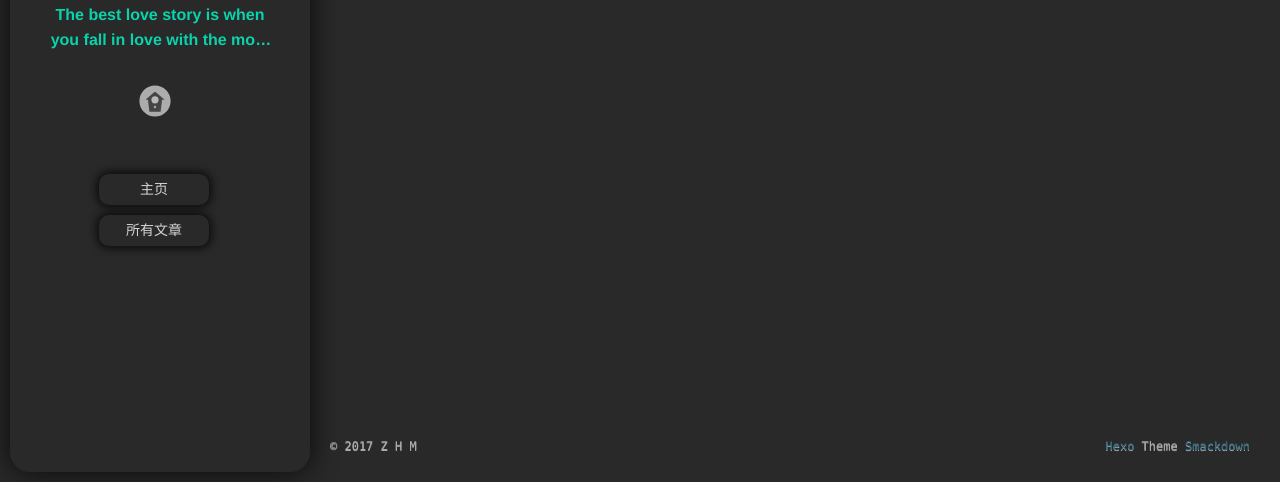
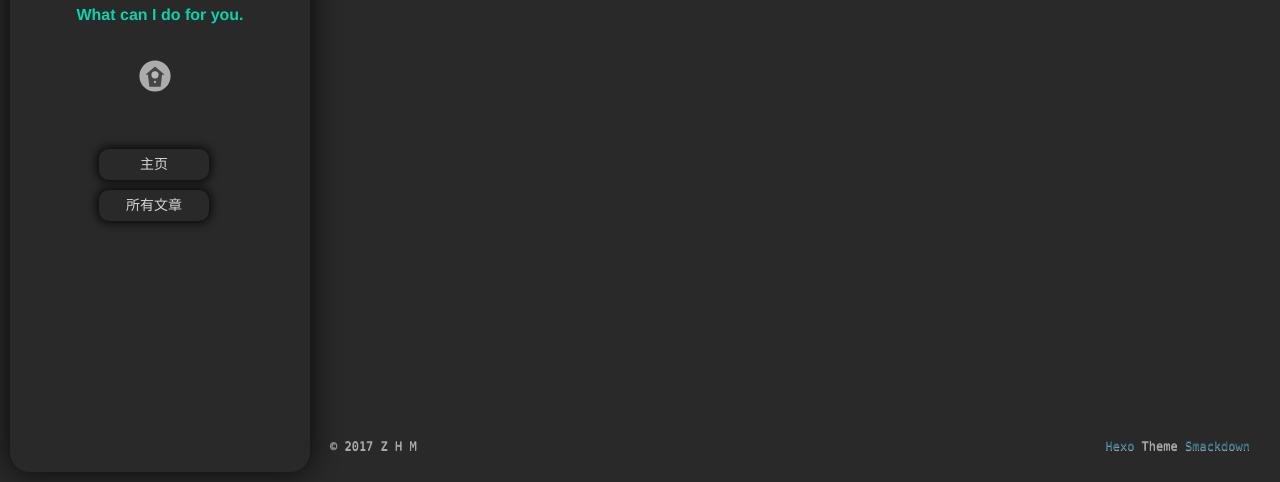
Before and after one commit to Select-HM/Select-HM.github.io, a plain HTML site: page 2017/04/19/Hero/index.html in a window 1280 px wide. Shown: the part 318-800 px from the top of the page. Drawn offline with nearby package versions, Linux system fonts and the light colour scheme; some packages are replaced by stand-ins of ours; a script that the page names is missing.

Commit message:
Site updated: 2017-04-20 18:36:11

```diff
--- a/2017/04/19/Hero/index.html
+++ b/2017/04/19/Hero/index.html
@@ -53,7 +53,7 @@
 		</hgroup>
 
 
-		<p class="header-subtitle">The best love story is when you fall in love with the most unexpected person at the most unexpected time.</p>
+		<p class="header-subtitle">What can I do for you.</p>
 
 
 
@@ -149,7 +149,7 @@
 			  <h1 class="header-author">Z H M</h1>
 			</hgroup>
 
-			<p class="header-subtitle">The best love story is when you fall in love with the most unexpected person at the most unexpected time.</p>
+			<p class="header-subtitle">What can I do for you.</p>
 
 			<nav class="header-menu">
 				<ul>
```
Also changed, not shown: archives/2017/04/index.html (+2 -2 lines), archives/2017/index.html (+2 -2 lines), archives/index.html (+2 -2 lines), index.html (+2 -2 lines).
